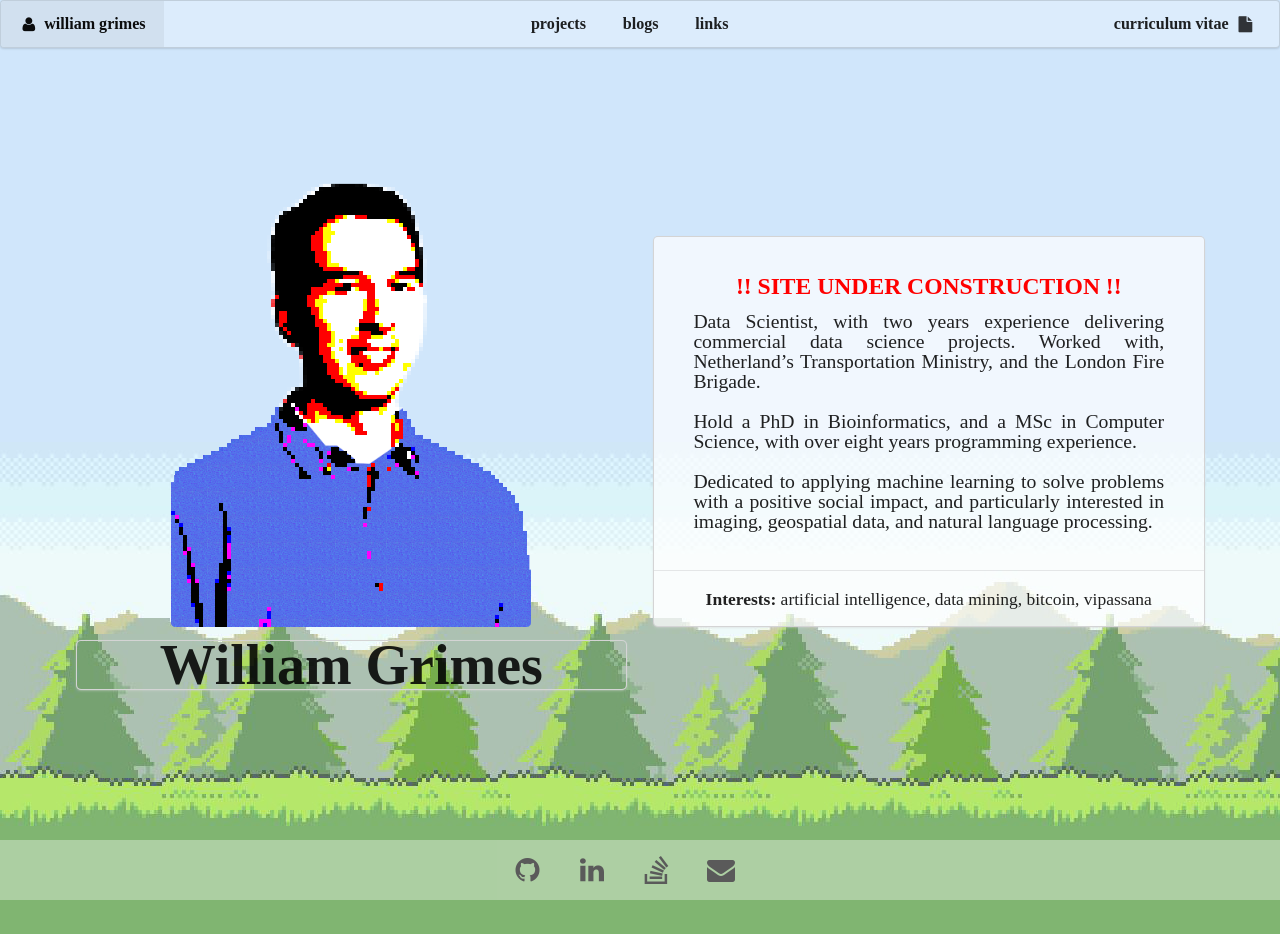
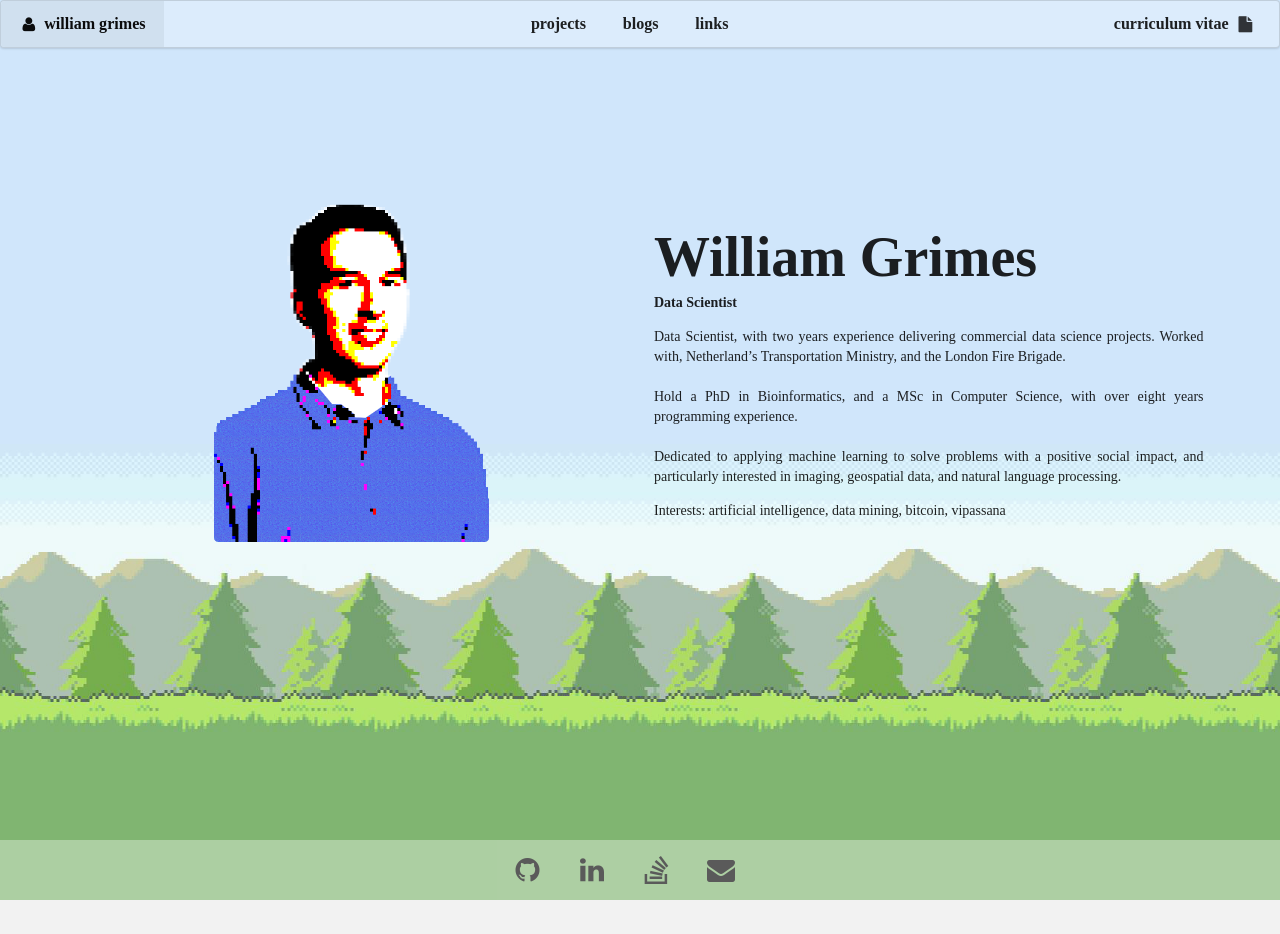
Before and after one commit to williamgrimes/williamgrimes.github.io, a Jekyll site: the page built from index.html, in a window 1280 px wide. Built offline with Jekyll 4.4.1, drawn with Linux system fonts in a browser that asks for light colours; after the commit the page ends 900 px from its top, so only the background shows below that.

Commit message:
changed home-bultin-2 formatting so renders well on mobile

```diff
--- a/_includes/theme-home-builtin-2.html
+++ b/_includes/theme-home-builtin-2.html
@@ -6,37 +6,28 @@
 
 {% include menubar.html active="aboutpage"%}
 
-<div style="height: 100%;" class="ui middle aligned two column centered stackable grid container">
-
-    <div style="margin-top:-100px;, width=30%;" class="column">
-        <div  class="ui fluid centered rounded image">
-            <img class="center"  style="max-width: 360px; text-align:center; display: block; margin-left: auto; margin-right: auto;" src="{{ site.data.bio.basics.picture }}">
-        </div>
-        <div style="background-color:rgba(255, 255, 255, .0); " class="ui fluid centered card">
-            <div class="center aligned content">
-                <div class="description"style="font-family: Ubuntu !important; font-size:400%;">
-                    <span class="header" style="font-family: Ubuntu mono!important;"><b>{{ site.data.bio.basics.name }}</b></span>
-                </div>
-            </div>
+<div style="height: 75%;" class="ui middle aligned two column centered stackable grid container">
+     <div style="text-align: center" class="column">
+        <div  class="ui rounded image">
+            <img src="{{ site.data.bio.basics.picture }}" style="display: block; margin-left: auto; margin-right:auto; width:50%;" >
         </div>
      </div>
 
-    <div style="font-size:125%; width=60%;" class="column">
-    <div style="max-width: 700px; margin-bottom:60px; margin-top:-45px; background-color:rgba(255, 255, 255, .70); " class="ui fluid centered card">
-        <div class="center aligned content" style="font-size:225%;">
-            <span class="header" style="font-family: Ubuntu mono!important; color:red; font-size:60%">!! SITE UNDER CONSTRUCTION !!<br></span>
-            <!-- <span class="header" style="font-family: Ubuntu mono!important;">{{ site.data.bio.basics.name }}</span> -->
-            <div class="left aligned description" style="font-family: Ubuntu !important;text-align: justify; font-size:50%;">
+     <div class="column">
+        <h2 class="header no-bottom" style="font-family: Ubuntu mono !important; font-size:400%;">
+            {{ site.data.bio.basics.name }}
+        </h2>
+        <p class="" style="font-family: Ubuntu mono !important; font-size:100%;">
+            <b>{{ site.data.bio.basics.label }}</b>
+        </p>
+        <p class="" style="font-family: Ubuntu mono !important; font-size:100%; text-align:justify;">
            {{ site.data.bio.basics.summary }}
-            </div>
-        </div>
-        <div class="center aligned content">
-            <div class="description"style="font-family: Ubuntu !important; font-size:100%;">
-                <b>Interests: </b>
+        </p>
+        <p style="font-family: Ubuntu mono !important; font-size:100%;">
+            Interests:
            {% for interest in site.data.bio.interests %}
               {{ interest.name }}{% if forloop.last != true %}, {% endif %}
            {% endfor %}
+        </p>
     </div>
 </div>
-     </div>
-</div>
--- a/css/stylesheet-customizations.scss
+++ b/css/stylesheet-customizations.scss
@@ -2,8 +2,6 @@
 # Provide front matter so Jekyll processes this file as SASS.
 ---
 
-// Put your custom CSS here if you want to override the defaults.
-// Here are some common customizations for colors
 
 body{
     background-image: url("../images/background30.jpg");
@@ -15,20 +13,13 @@ body{
 @media screen and (min-width:768px) {
 body{
     background-image: url("../images/background30.jpg");
-    background-size: auto;
+    background-size: cover;
     background-position: center;
     background-repeat: no-repeat;
     }
 }
 
-//body {
-//    background: url("../images/background30.jpg");
-//    background-size: auto;
-//    background-position: center;
-//    background-repeat: no-repeat;
-//}
-
-// Customize the menubar color
+// customize the menubar color
 .ui.menu {
   // background: $background-start;
   padding: 0em 0em;
```
Lines whose indentation alone changed are shown as unchanged.
